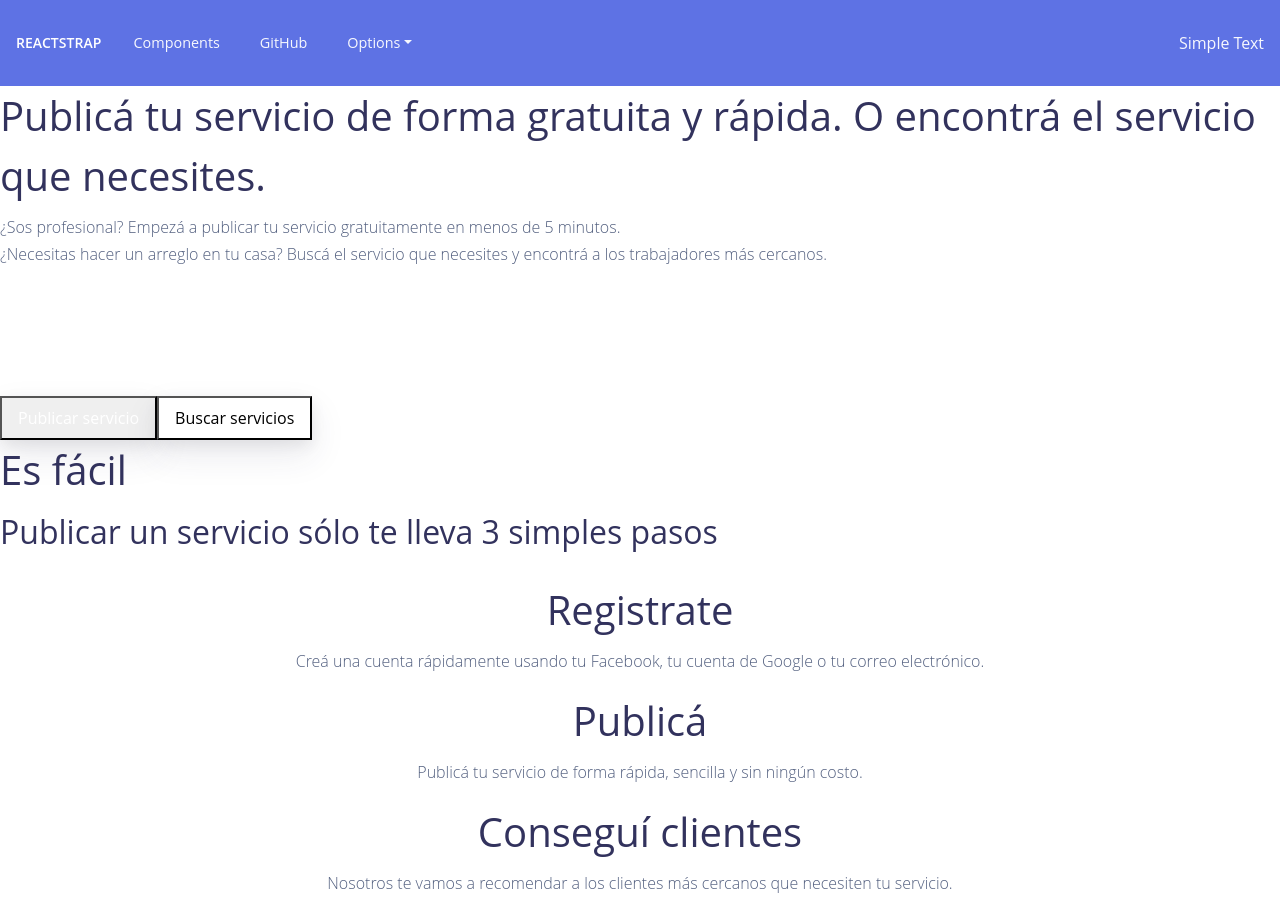
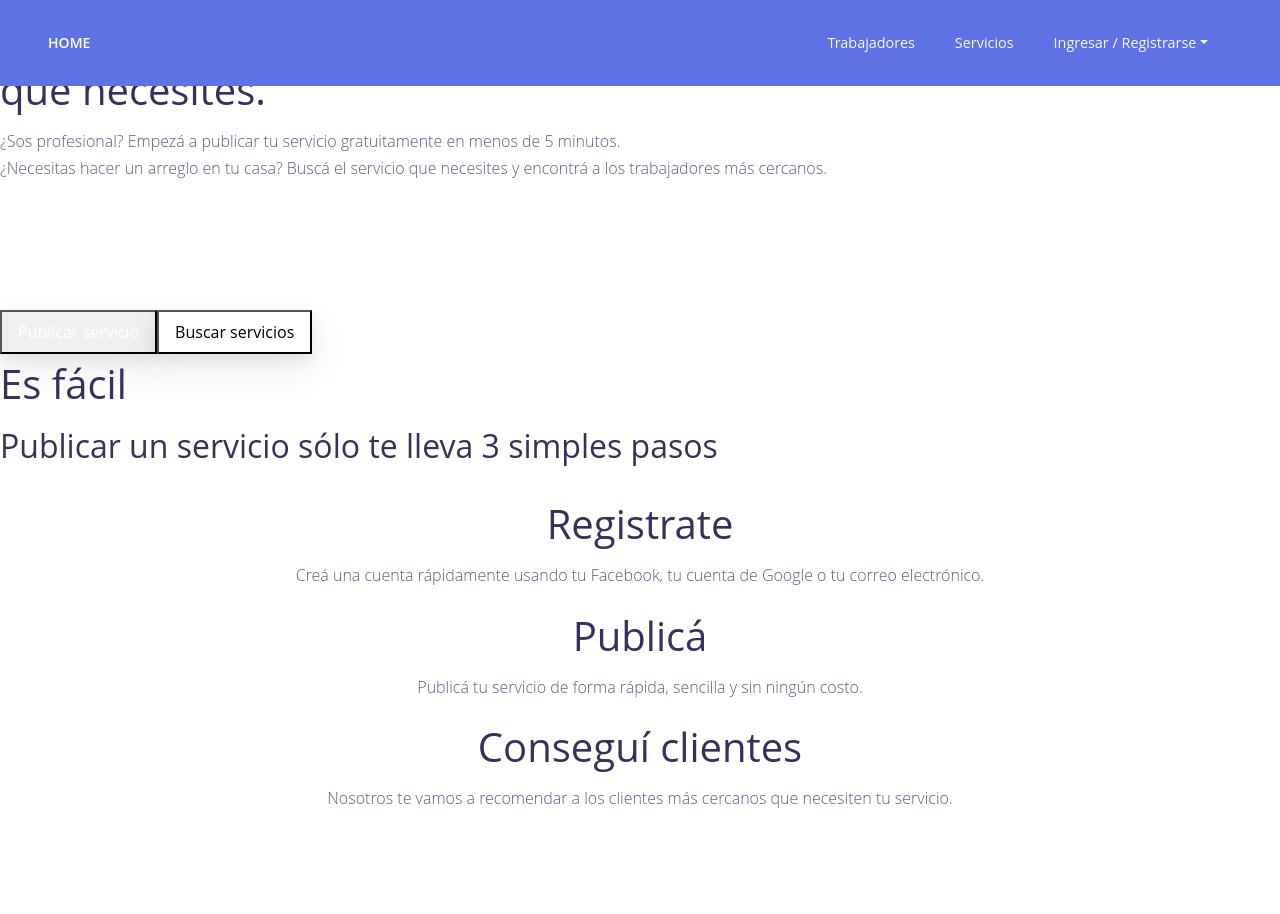
Before and after one commit to Nico-14/ReparoAltoque-Frontend, a Next.js app: page / in a window 1280 px wide. After the commit the page ends 828 px from the top, so only its background shows below. Built offline with nearby package versions, Linux system fonts and the light colour scheme.

Commit message:
medio hice el navbar, falta agregar el boton de cerrar el colapse en mobile

```diff
--- a/components/Layout.js
+++ b/components/Layout.js
@@ -1,72 +1,21 @@
-import Head from 'next/head';
-import React, { useState } from 'react';
-import {
-  Collapse,
-  Navbar,
-  NavbarToggler,
-  NavbarBrand,
-  Nav,
-  NavItem,
-  NavLink,
-  UncontrolledDropdown,
-  DropdownToggle,
-  DropdownMenu,
-  DropdownItem,
-  NavbarText
-} from 'reactstrap';
+import React from "react";
 
-const NavBar = () => {
-  const [isOpen, setIsOpen] = useState(false);
-  return (
-    <div>
-      <Navbar color="primary" dark expand="md">
-        <NavbarBrand href="/">reactstrap</NavbarBrand>
-        <NavbarToggler onClick={() => setIsOpen(!isOpen)} />
-        <Collapse isOpen={isOpen} navbar>
-          <Nav className="mr-auto" navbar>
-            <NavItem>
-              <NavLink href="/components/">Components</NavLink>
-            </NavItem>
-            <NavItem>
-              <NavLink href="https://github.com/reactstrap/reactstrap">GitHub</NavLink>
-            </NavItem>
-            <UncontrolledDropdown nav inNavbar>
-              <DropdownToggle nav caret>
-                Options
-          </DropdownToggle>
-              <DropdownMenu right>
-                <DropdownItem>
-                  Option 1
-            </DropdownItem>
-                <DropdownItem>
-                  Option 2
-            </DropdownItem>
-                <DropdownItem divider />
-                <DropdownItem>
-                  Reset
-            </DropdownItem>
-              </DropdownMenu>
-            </UncontrolledDropdown>
-          </Nav>
-          <NavbarText>Simple Text</NavbarText>
-        </Collapse>
-      </Navbar>
-    </div >
-  );
-}
+import Head from "next/head";
+import MainNavbar from "./Layouts/MainNavbar";
+
 export default function Layout({ children }) {
-  return (<>
-    <Head>
-      <title>Create Next App</title>
-      <link rel="icon" href="/favicon.ico" />
-    </Head>
-    <NavBar />
-    <main>
-      {children}
-    </main>
-    {/* <footer className="flex flex-wrap px-4 py-6 lg:px-8 justify-center mt-full">
+    return (
+        <>
+            <Head>
+                <title>Create Next App</title>
+                <link rel="icon" href="/favicon.ico" />
+            </Head>
+            <MainNavbar />
+            <main>{children}</main>
+            {/* <footer className="flex flex-wrap px-4 py-6 lg:px-8 justify-center mt-full">
       <span className="w-full border-solid border-b-2 border-gray-300"></span>
       Footer
     </footer> */}
-  </>)
+        </>
+    );
 }
--- /dev/null
+++ b/components/Layouts/MainNavbar.jsx
@@ -0,0 +1,54 @@
+import React, { useState } from "react";
+import {
+    Collapse,
+    Navbar,
+    NavbarToggler,
+    NavbarBrand,
+    Nav,
+    NavItem,
+    NavLink,
+    UncontrolledDropdown,
+    DropdownToggle,
+    DropdownMenu,
+    DropdownItem,
+} from "reactstrap";
+
+export default function MainNavbar() {
+    const [isOpen, setIsOpen] = useState(false);
+
+    return (
+        <React.Fragment>
+            <Navbar color="primary" dark expand="md" className="fixed-top px-5">
+                <NavbarBrand href="/">Home</NavbarBrand>
+                <NavbarToggler onClick={() => setIsOpen(!isOpen)} />
+                <Collapse
+                    isOpen={isOpen}
+                    navbar
+                    className="justify-content-end"
+                >
+                    <Nav className="justify-content-between" navbar>
+                        <NavItem>
+                            <NavLink>Trabajadores</NavLink>
+                        </NavItem>
+                        <NavItem>
+                            <NavLink>Servicios</NavLink>
+                        </NavItem>
+
+                        <UncontrolledDropdown nav inNavbar>
+                            <DropdownToggle nav caret>
+                                Ingresar / Registrarse
+                            </DropdownToggle>
+
+                            <DropdownMenu right>
+                                <DropdownItem>Iniciar Sesión</DropdownItem>
+                                <DropdownItem>Registrarse</DropdownItem>
+                                <DropdownItem divider />
+                                <DropdownItem>Cerrar Sesión</DropdownItem>
+                            </DropdownMenu>
+                        </UncontrolledDropdown>
+                    </Nav>
+                </Collapse>
+            </Navbar>
+        </React.Fragment>
+    );
+}
```
